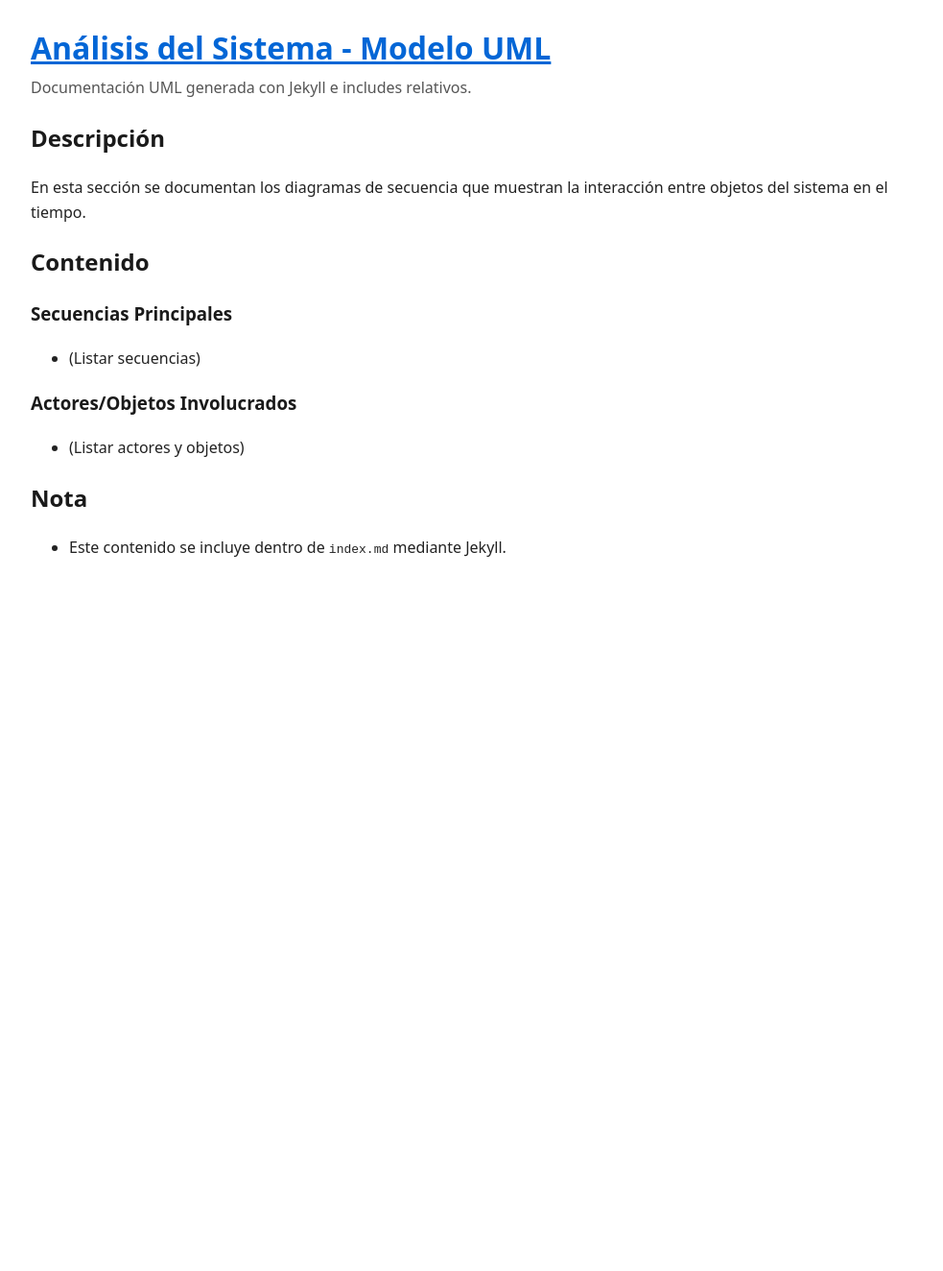
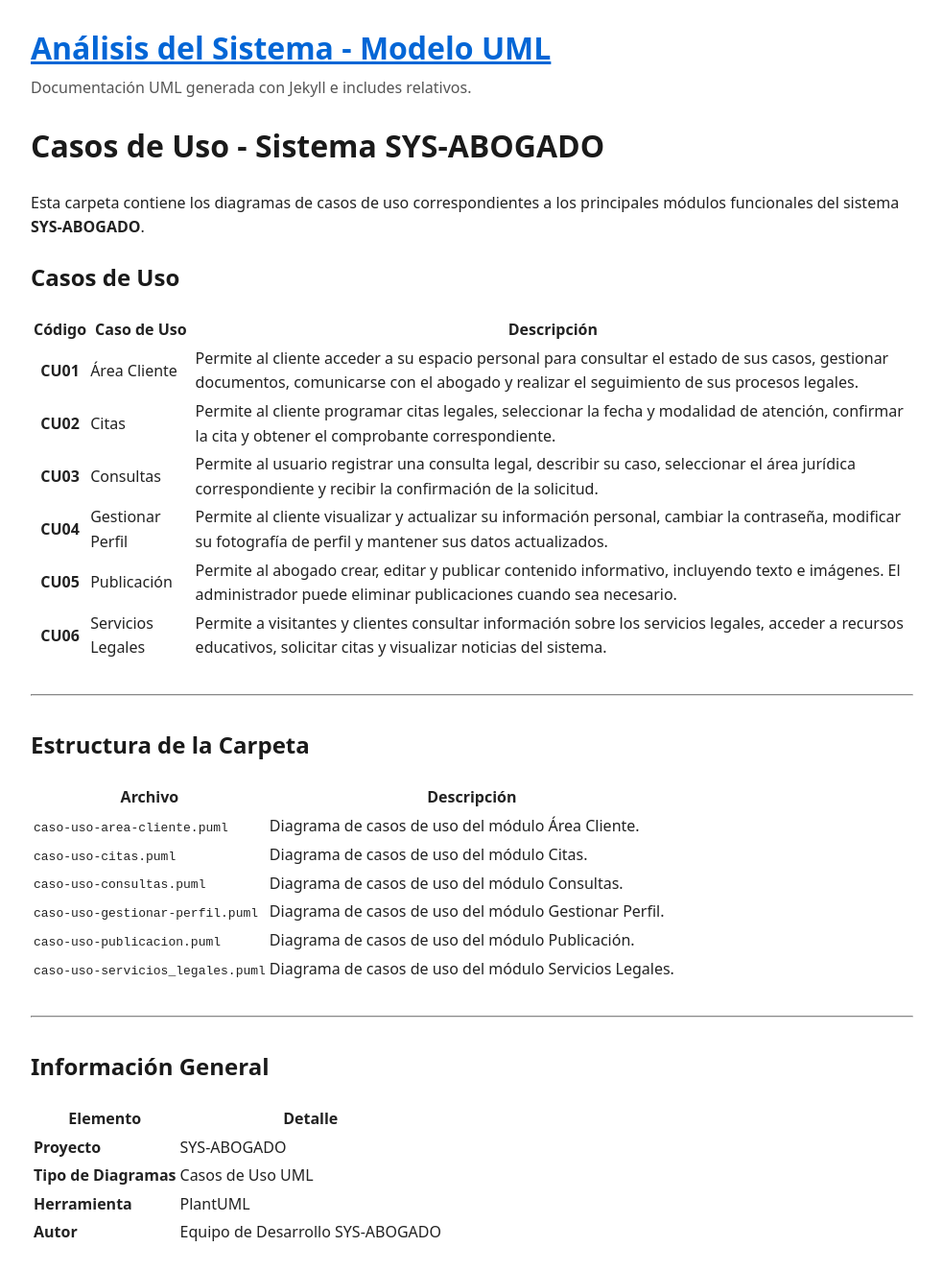
Before and after one commit to hrems-dev/SYS-Abogado-Doc, a Jekyll site: the page built from 2-MODELO_UML/comportamiento/1-caso_uso/main.md, in a window 1280 px wide. Shown: the whole page at 96% size, without its empty margins (148-1131 px from the left). Built offline with Jekyll 4.4.1, drawn with Linux system fonts in a browser that asks for light colours; our own code applies the rules of GitHub Pages for plain Markdown files; before the commit the page ends 900 px from its top, so only the background shows below that.

Commit message:
Actualizar caso de uso readmi

```diff
--- a/2-MODELO_UML/comportamiento/1-caso_uso/main.md
+++ b/2-MODELO_UML/comportamiento/1-caso_uso/main.md
@@ -1,17 +1,38 @@
-## Descripción
+# Casos de Uso - Sistema SYS-ABOGADO
 
-En esta sección se documentan los diagramas de secuencia que muestran la interacción entre objetos del sistema en el tiempo.
+Esta carpeta contiene los diagramas de casos de uso correspondientes a los principales módulos funcionales del sistema **SYS-ABOGADO**.
 
-## Contenido
+## Casos de Uso
 
-### Secuencias Principales
+| Código | Caso de Uso | Descripción |
+|:------:|-------------|-------------|
+| **CU01** | Área Cliente | Permite al cliente acceder a su espacio personal para consultar el estado de sus casos, gestionar documentos, comunicarse con el abogado y realizar el seguimiento de sus procesos legales. |
+| **CU02** | Citas | Permite al cliente programar citas legales, seleccionar la fecha y modalidad de atención, confirmar la cita y obtener el comprobante correspondiente. |
+| **CU03** | Consultas | Permite al usuario registrar una consulta legal, describir su caso, seleccionar el área jurídica correspondiente y recibir la confirmación de la solicitud. |
+| **CU04** | Gestionar Perfil | Permite al cliente visualizar y actualizar su información personal, cambiar la contraseña, modificar su fotografía de perfil y mantener sus datos actualizados. |
+| **CU05** | Publicación | Permite al abogado crear, editar y publicar contenido informativo, incluyendo texto e imágenes. El administrador puede eliminar publicaciones cuando sea necesario. |
+| **CU06** | Servicios Legales | Permite a visitantes y clientes consultar información sobre los servicios legales, acceder a recursos educativos, solicitar citas y visualizar noticias del sistema. |
 
-- (Listar secuencias)
+---
 
-### Actores/Objetos Involucrados
+## Estructura de la Carpeta
 
-- (Listar actores y objetos)
+| Archivo | Descripción |
+|----------|-------------|
+| `caso-uso-area-cliente.puml` | Diagrama de casos de uso del módulo Área Cliente. |
+| `caso-uso-citas.puml` | Diagrama de casos de uso del módulo Citas. |
+| `caso-uso-consultas.puml` | Diagrama de casos de uso del módulo Consultas. |
+| `caso-uso-gestionar-perfil.puml` | Diagrama de casos de uso del módulo Gestionar Perfil. |
+| `caso-uso-publicacion.puml` | Diagrama de casos de uso del módulo Publicación. |
+| `caso-uso-servicios_legales.puml` | Diagrama de casos de uso del módulo Servicios Legales. |
 
-## Nota
+---
 
-- Este contenido se incluye dentro de `index.md` mediante Jekyll.
+## Información General
+
+| Elemento | Detalle |
+|----------|---------|
+| **Proyecto** | SYS-ABOGADO |
+| **Tipo de Diagramas** | Casos de Uso UML |
+| **Herramienta** | PlantUML |
+| **Autor** | Equipo de Desarrollo SYS-ABOGADO |
```
